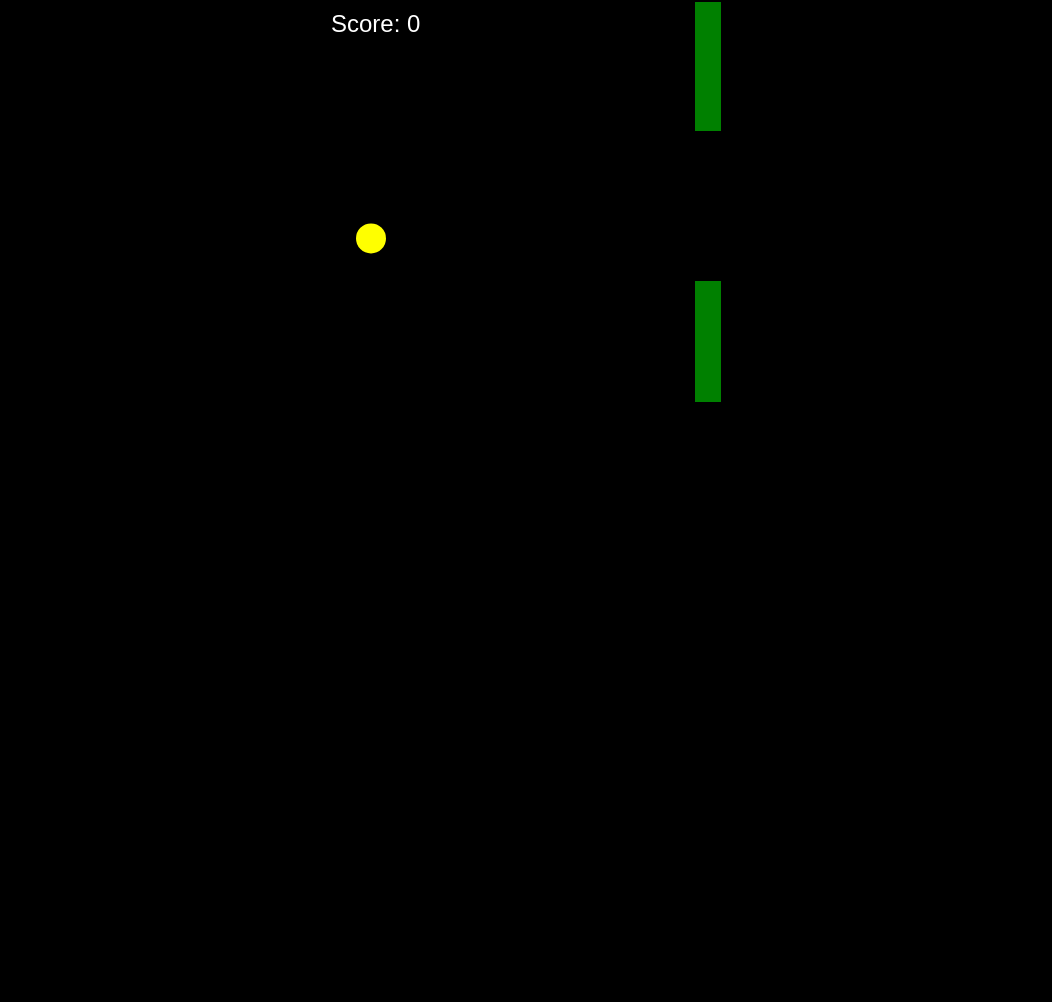
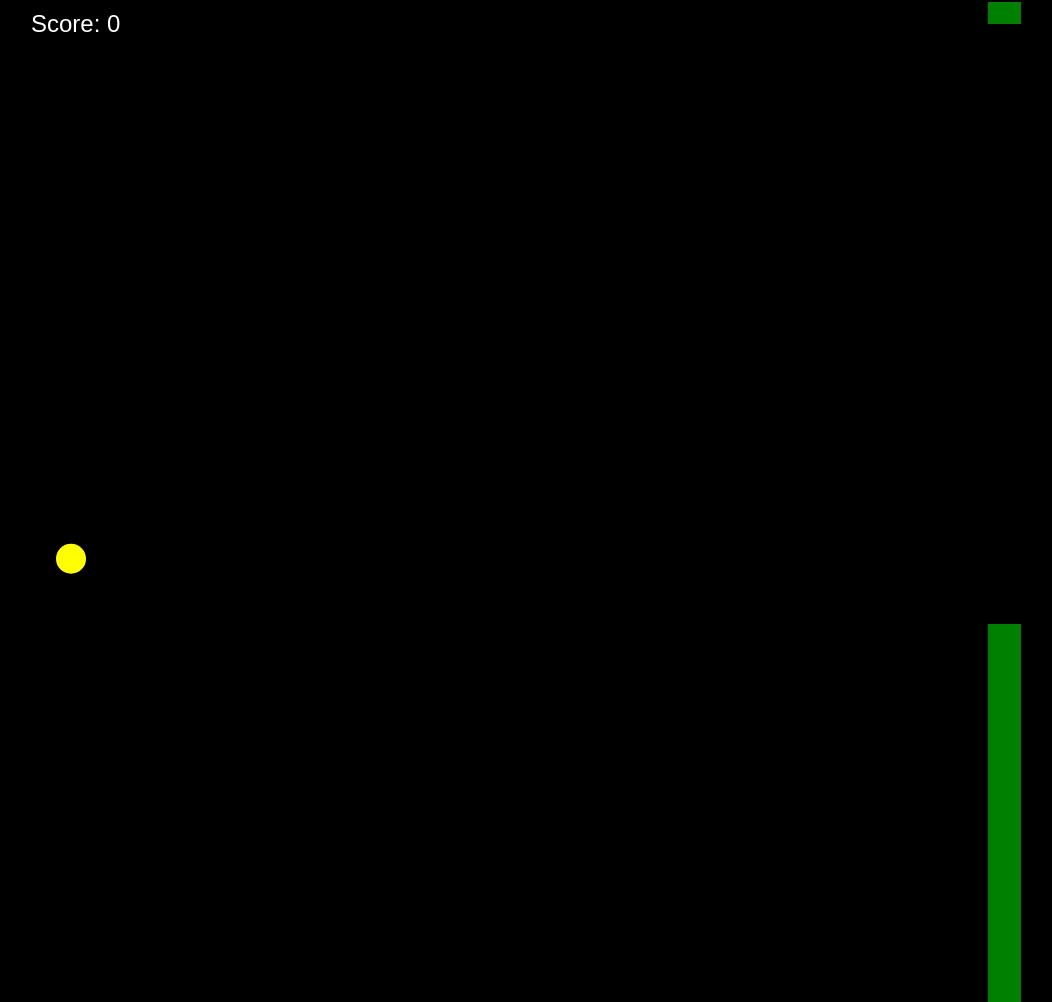
Before and after one commit to Thoq-jar/flappy-bird, a plain HTML site: page main.html in a window 1280 px wide. Shown: the whole page, without its empty margins (119-1171 px from the left). Before the commit the page ends 800 px from the top, so only its background shows below. Drawn offline with Linux system fonts and the light colour scheme.

Commit message:
Update main.html

```diff
--- a/main.html
+++ b/main.html
@@ -3,13 +3,14 @@
 <head>
     <meta charset="UTF-8">
     <meta name="viewport" content="width=device-width, initial-scale=1.0">
-<title>Flappy Bird</title>
+    <title>Tristan | Flappy Bird</title>
     <style>
         body {
             background-color: black;
             margin: 0;
             overflow: hidden;
         }
+
         canvas {
             display: block;
             margin: 0 auto;
@@ -18,20 +19,20 @@
     </style>
 </head>
 <body>
-<canvas id="gameCanvas" width="400" height="400"></canvas>
+    <canvas id="gameCanvas" width="1000" height="1000"></canvas>
     <script>
         const canvas = document.getElementById('gameCanvas');
         const ctx = canvas.getContext('2d');
 
         let birdX = 50;
         let birdY = canvas.height / 2;
-  let gravity = 0.4; // Adjusted gravity
-  let jump = -10;
+        let gravity = 0.06; // Adjusted gravity
+        let jump = -3;
         let velocity = 0;
         let pipes = [];
-  let pipeWidth = 50;
-  let pipeGap = 150;
-  let pipeVelocity = -2;
+        let pipeWidth = 80;
+        let pipeGap = 600;
+        let pipeVelocity = -0.77;
         let score = 0;
 
         function drawBird() {
@@ -74,7 +75,7 @@
 
             if (pipes.length === 0 || pipes[pipes.length - 1].x < canvas.width - 200) {
                 let pipeHeight = Math.floor(Math.random() * (canvas.height - pipeGap));
-      pipes.push({x: canvas.width, height: pipeHeight});
+                pipes.push({ x: canvas.width, height: pipeHeight });
             }
 
             for (let i = 0; i < pipes.length; i++) {
@@ -93,7 +94,7 @@
         }
 
         function gameOver() {
-    alert('Game Over! Your score: ' + score);
+            alert('By Tristan | Game Over! Your score: ' + score);
             resetGame();
         }
 
@@ -104,7 +105,7 @@
             score = 0;
         }
 
-  document.addEventListener('keydown', function(event) {
+        document.addEventListener('keydown', function (event) {
             if (event.code === 'Space') {
                 velocity = jump;
             }
```
Lines whose indentation alone changed are shown as unchanged.
